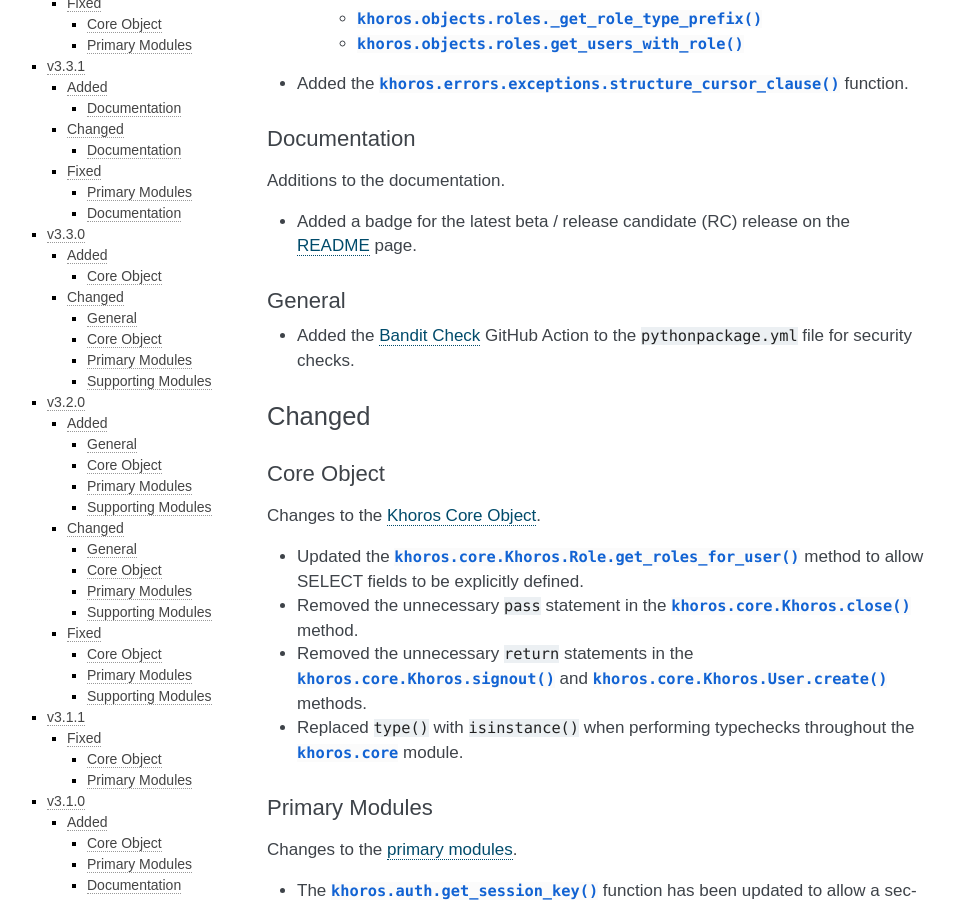
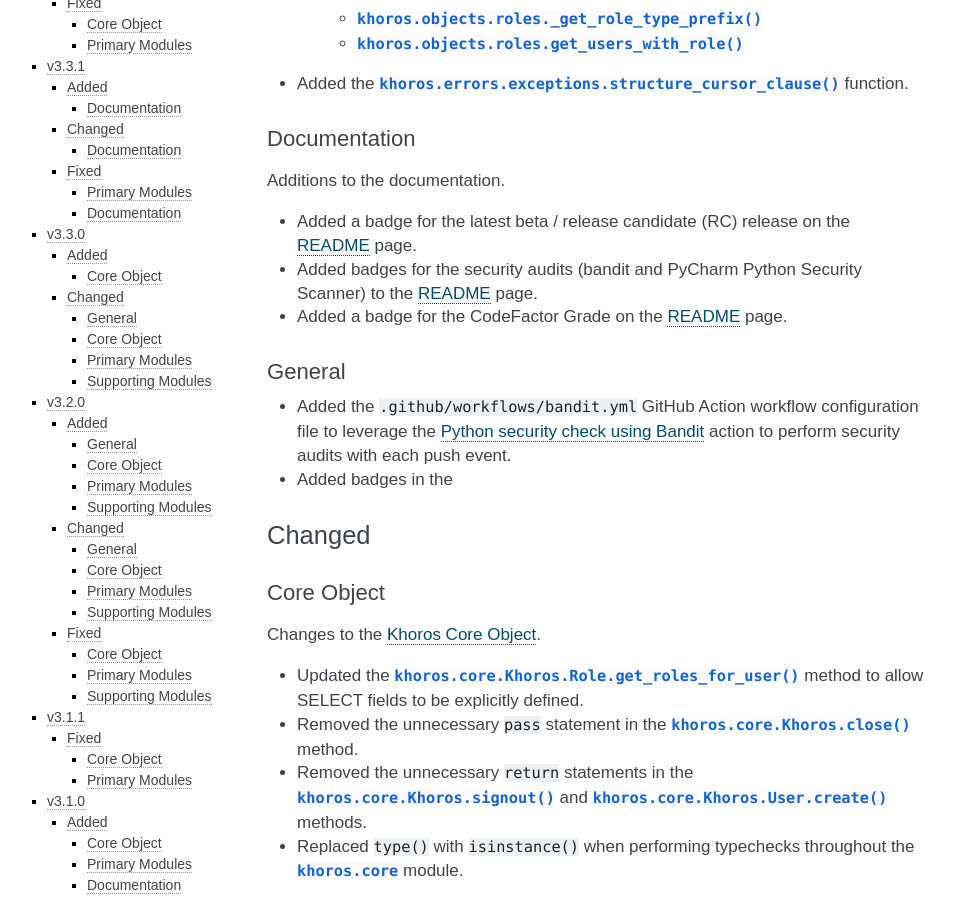
Before and after one commit to jeffshurtliff/khoros, a Sphinx documentation site: the page built from docs/changelog.rst, in a window 1280 px wide and 900 px high, scrolled down 794 px. Shown: the whole window, without its empty margins (153-1108 px from the left). Built offline with Sphinx 7.4.7, drawn with Linux system fonts in a browser that asks for light colours; the version number could not be read and is left out.

Commit message:
Made changes relating to v3.5.0b2. Details in changelog.

```diff
--- a/docs/changelog.rst
+++ b/docs/changelog.rst
@@ -38,11 +38,18 @@
 
 * Added a badge for the latest beta / release candidate (RC) release on the
   `README <https://github.com/jeffshurtliff/khoros/blob/master/README.md>`_ page.
+* Added badges for the security audits (bandit and PyCharm Python Security Scanner) to the
+  `README <https://github.com/jeffshurtliff/khoros/blob/master/README.md>`_ page.
+* Added a badge for the CodeFactor Grade on the
+  `README <https://github.com/jeffshurtliff/khoros/blob/master/README.md>`_ page.
 
 General
 -------
-* Added the `Bandit Check <https://github.com/marketplace/actions/bandit-check>`_
-  GitHub Action to the ``pythonpackage.yml`` file for security checks.
+* Added the ``.github/workflows/bandit.yml`` GitHub Action workflow configuration file
+  to leverage the
+  `Python security check using Bandit <https://github.com/marketplace/actions/python-security-check-using-bandit>`_
+  action to perform security audits with each push event.
+* Added badges in the
 
 Changed
 =======
```
Also changed, not shown: README.md (+21 -2 lines).
